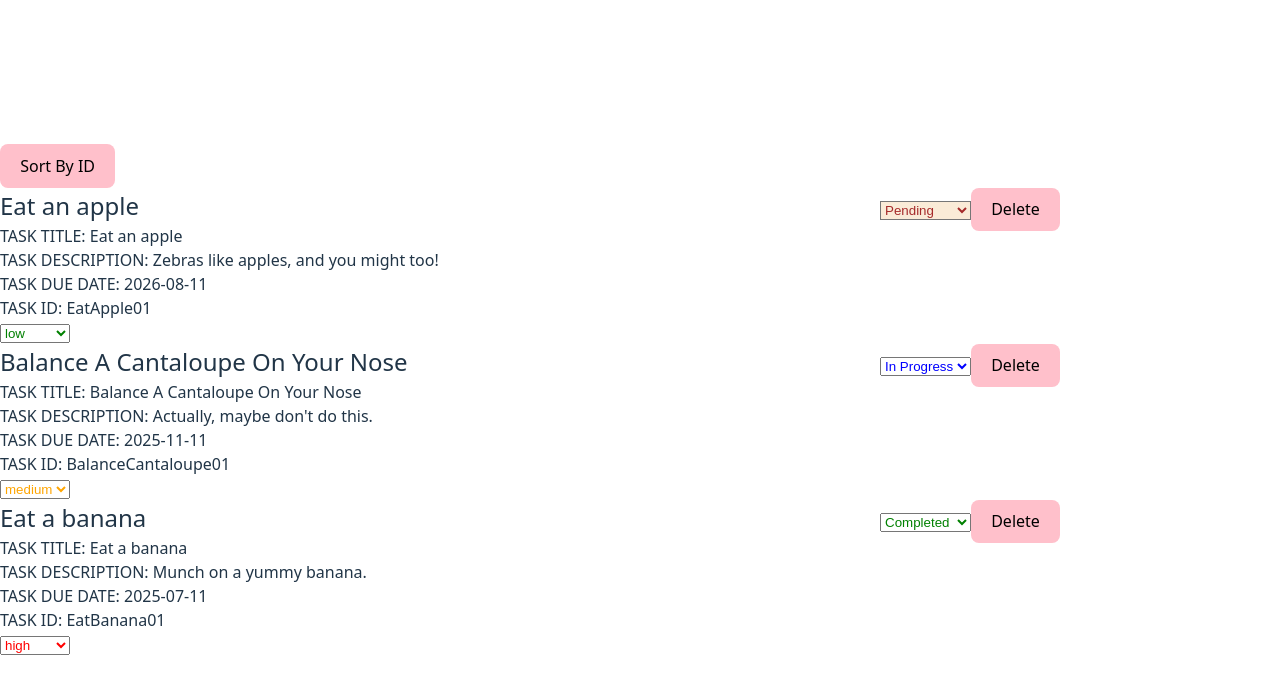
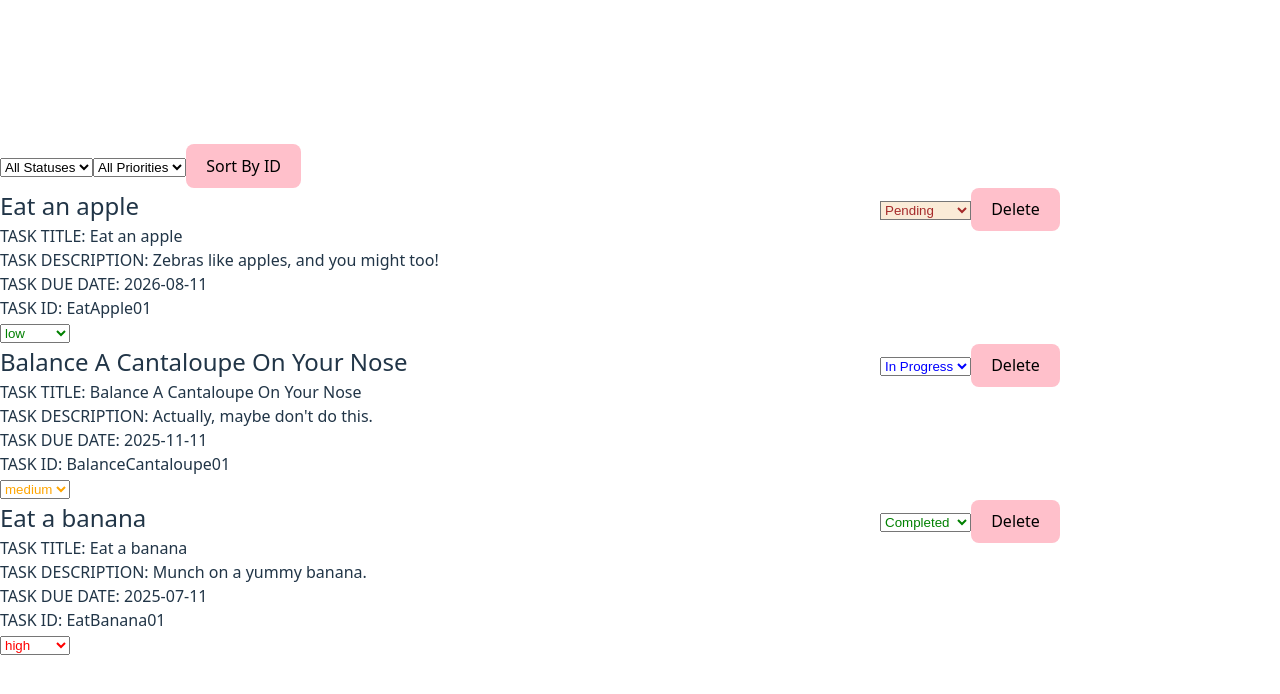
Before and after one commit to aardvarkpepper/2025-07-25-Lab-3, a React (Vite) app: page / in a window 1280 px wide. Shown: the top 694 px of the page. Built offline with nearby package versions, Linux system fonts and the light colour scheme.

Commit message:
Test OK on filter buttons.

```diff
--- a/src/App.tsx
+++ b/src/App.tsx
@@ -5,6 +5,7 @@ import { dataTaskArray } from './data/data.ts';
 import { TaskList } from './components/TaskList/TaskList';
 import { sortByKeyValue, getIndexSortedArray, getIndex } from './utils/utils.ts';
 import { SortButton } from './components/SortButton/SortButton';
+import { FilterButton } from './components/FilterButton/FilterButton';
 
 import { Dropdown } from './components/Dropdown/Dropdown';
 
@@ -15,12 +16,24 @@ import './App.css';
 
 /**
  *
- * implement filtering and sorting.
+ * implement filtering
  * sorting, setState of tasks, import the sort function
+ * Running filter function doesn't change state.  It toggles display: none and display: initial.
+ * so set a state for 'All Statuses',Pending, In Progress, Completed
+ *  'All Priorities', High, Medium, Low
+ * pretty inelegant really, ought to just have . . . but it's the old question of whether filters should be additive or subtractive.
+ *  Let's go with subtractive, and have some sort of filter function (Array.filter is shallow, so must copy)
+ * for each of . . .
+ * When I make dropdown, I get the value.  Note 'Status' of 'All Statuses, Pending, In Progress, Completed'
+ * 'Priority' of 'All Priorities, High, Medium, Low" - populate with .split .join .toUpperCase
+ *
+ *  keyValue: string;
+  valueValue: string;
  */
 
 function App() {
   const [tasklist, setTasklist] = useState(dataTaskArray);
+  const [filter, setFilter] = useState({status: 'All Statuses', priority: 'All Priorities'});
 
   const handleDropdownKeyChange = (taskId: string, keyValue: keyof Task, newValue: string) => {
     // just go through array until finding the ID.  O(n); too many things in assignment operating effectively making sort unreliable.  Really, the database should be always sorted, and only views change, but implementation adds steps so eh.
@@ -54,9 +67,21 @@ function App() {
     });
   }
 
+  // Changes state of filter, should change render, then filter . . . on this level?
+  const handleFilter = (keyValue: string, valueValue: string) => {
+    setFilter(prev => {
+      const deepCopy = JSON.parse(JSON.stringify(prev));
+      deepCopy[keyValue] = valueValue;
+      console.log(deepCopy);
+      return deepCopy;
+    })
+  }
+
   return (
     <>
-      <SortButton onSort={handleSort}></SortButton>
+    <FilterButton keyValue='status' valueValue={filter.status} arrayOfOptions={["All Statuses", "Pending", "In Progress", "Completed"]} onChange={handleFilter}/>
+    <FilterButton keyValue='priority' valueValue={filter.priority} arrayOfOptions={["All Priorities", 'low', 'medium', 'high']} onChange={handleFilter}/>
+      <SortButton onSort={handleSort} />
       <br />
       <TaskList tasks={tasklist} onStatusChange={handleDropdownKeyChange} onPriorityChange={handleDropdownKeyChange} onDelete={handleDelete} />
     </>
--- /dev/null
+++ b/src/components/FilterButton/FilterButton.tsx
@@ -0,0 +1,29 @@
+import type { Task } from '../../types/index';
+
+interface FilterButtonProps {
+  keyValue: string;
+  valueValue: string;
+  arrayOfOptions: string[];
+  onChange: (keyValue: string, valueValue: string) => void;
+}
+
+export const FilterButton = ({keyValue, valueValue, arrayOfOptions, onChange}: FilterButtonProps) => {
+  return (
+    <select defaultValue={valueValue} onChange={(event) => onChange(keyValue, event.target.value)}>
+      {arrayOfOptions.map((element) => <option key={element}>{element}</option>)}
+    </select>
+  )
+}
+
+//
+
+// export const FilterByPriorityButtonProps = ({id, elementName, arrayOfOptions, keyName, onChange, className, selected = arrayOfOptions[0], }: DropdownProps) => {
+//   return (
+//     <select id={id} name = {elementName} defaultValue={selected} onChange={(event) => {
+//       event.target.className = `${event.target.value} dropdown`;
+//       onChange(id, keyName, event.target.value)}
+//       } className={`${className} dropdown`}>
+//       {arrayOfOptions.map((element) => <option key={element} value={element}>{element}</option>)}
+//     </select>
+//   );
+// }
```
Also changed, not shown: 1 other file (tests, documents, lock files or other folders).
